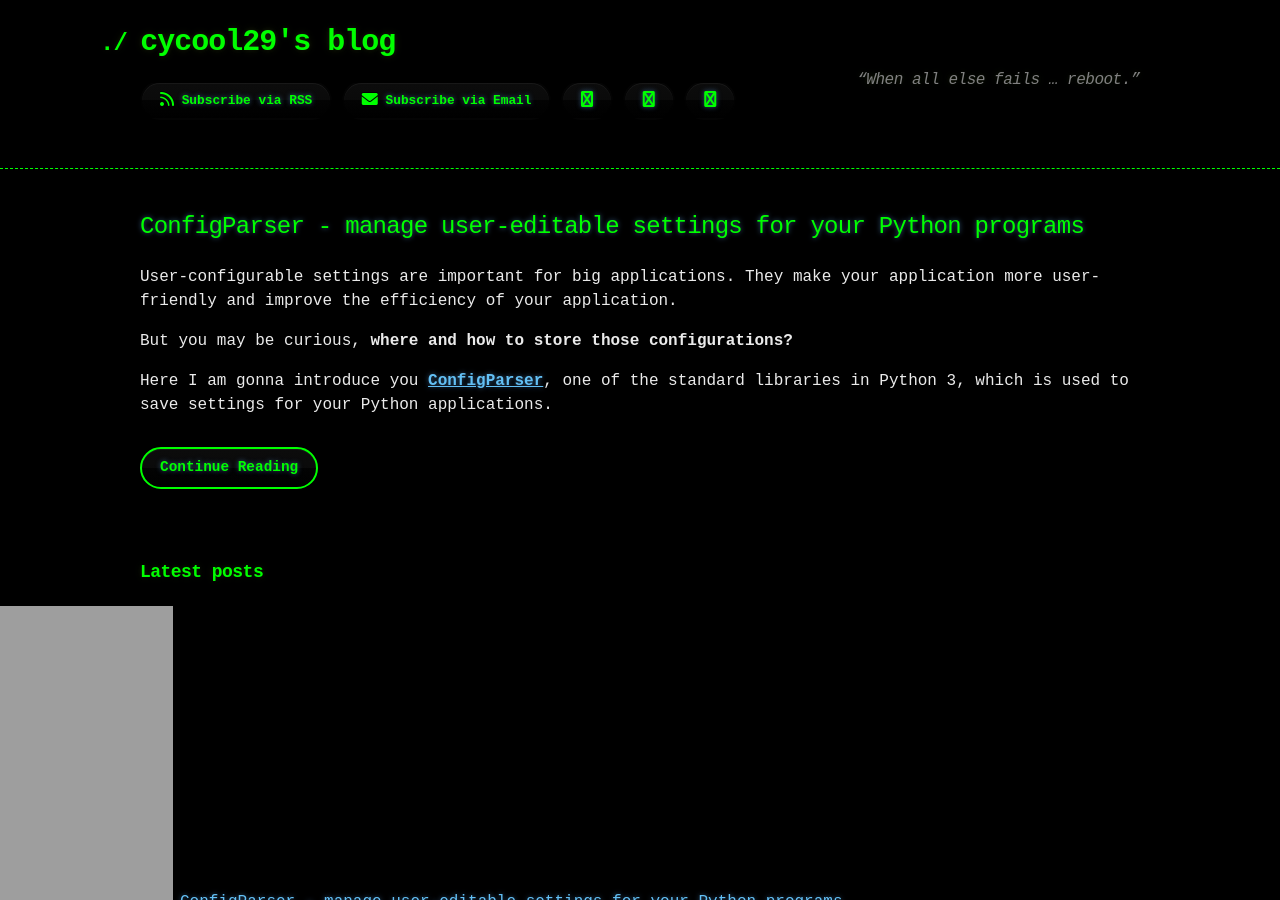
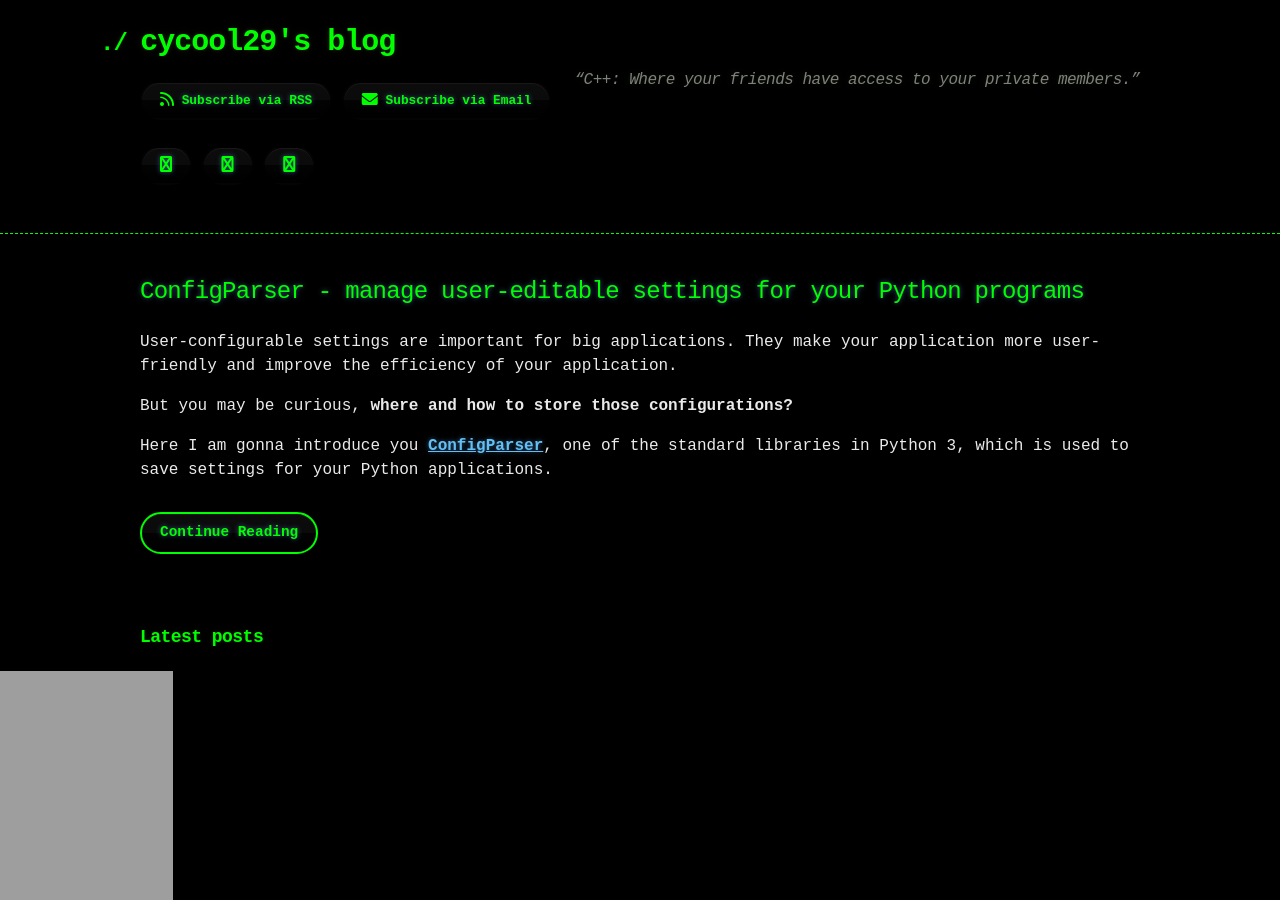
Before and after one commit to cycool29/cycool29.github.io, a Jekyll site: the page built from index.md, in a window 1280 px wide and 900 px high. Built offline with Jekyll 4.4.1, drawn with Linux system fonts in a browser that asks for light colours; a style sheet for code colours, icons or effects is not loaded.

Commit message:
Update quotes

```diff
--- a/_config.yml
+++ b/_config.yml
@@ -1,5 +1,5 @@
 title: cycool29's blog
-description: "“When all else fails … reboot.” "
+description: "“C++: Where your friends have access to your private members.” "
 bio: A high school student. Intermediate in Python, Git, Bash. Learning JavaScript. He/Him. "
 author: cycool29
 url: https://cycool29.github.io
```
